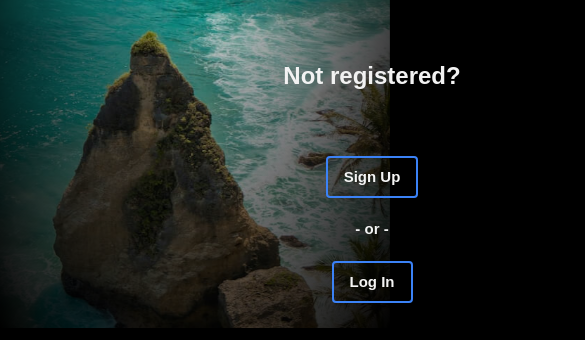
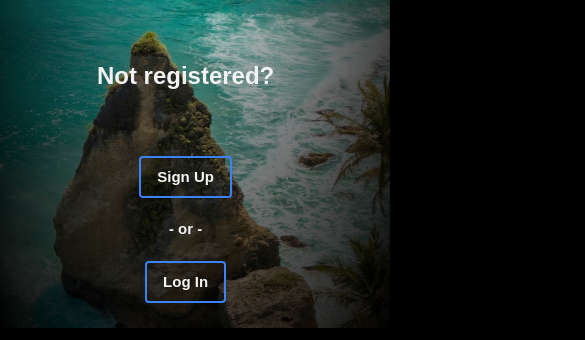
Before and after one commit to tanometro/travelto, a Next.js app: page /login in a window 390 px wide. Shown: the part 516-856 px from the top of the page, 585 px wide, since content can reach past the window. Built offline with nearby package versions, Linux system fonts and the light colour scheme; no server answers.

Commit message:
Algunas correciones

```diff
--- a/components/SignOrLog/SignOrLog.tsx
+++ b/components/SignOrLog/SignOrLog.tsx
@@ -3,7 +3,7 @@ import Button from "../login/Button/Button";
 
 export default function SignOrLog(): React.ReactNode {
   return (
-    <div className="flex flex-col items-center w-[40rem] p-5">
+    <div className="flex flex-col items-center w-[80%] md:w-[40rem] p-1 pt-5 md:p-5">
       <h1 className="text-2xl mb-16">Not registered?</h1>
       <Button text="Sign Up" size="" />
       <h3 className="py-5">- or -</h3>
--- a/src/app/login/page.tsx
+++ b/src/app/login/page.tsx
@@ -28,7 +28,7 @@ export default function DashboardLogin() {
             className="absolute overflow-hidden "
           />
         </div>
-        <div className="absolute top-0 left-0 w-full h-full z-[-1] bg-gradient-radial from-transparent to-black" />
+        <div className="fixed top-0 left-0 w-full h-full z-[-1] bg-gradient-radial from-transparent to-black" />
         <div className="flex flex-col-reverse w-50 md:flex-row md:min-w-[50rem] justify-center p-5">
           {!session && <SignOrLog />}
           <ViewUser />
```
Also changed, not shown: src/app/layout.tsx (+11 -13 lines).
